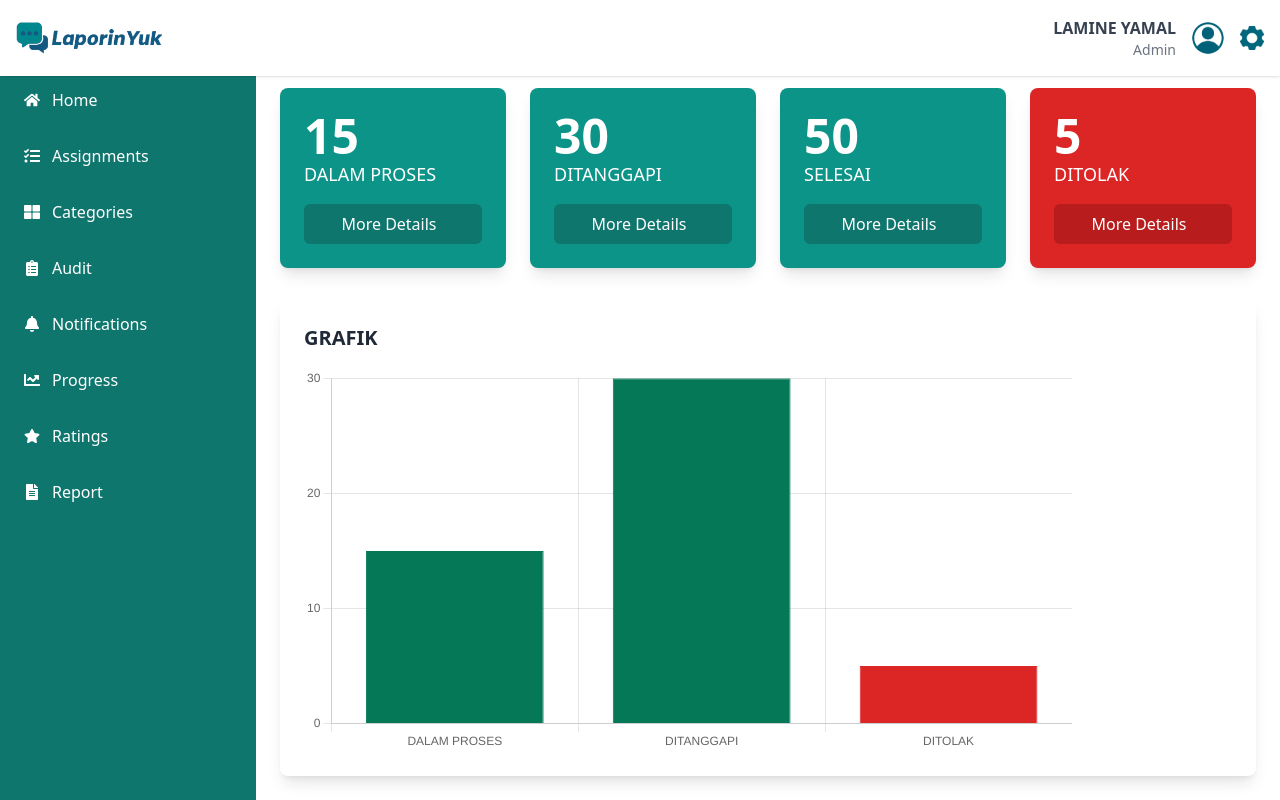
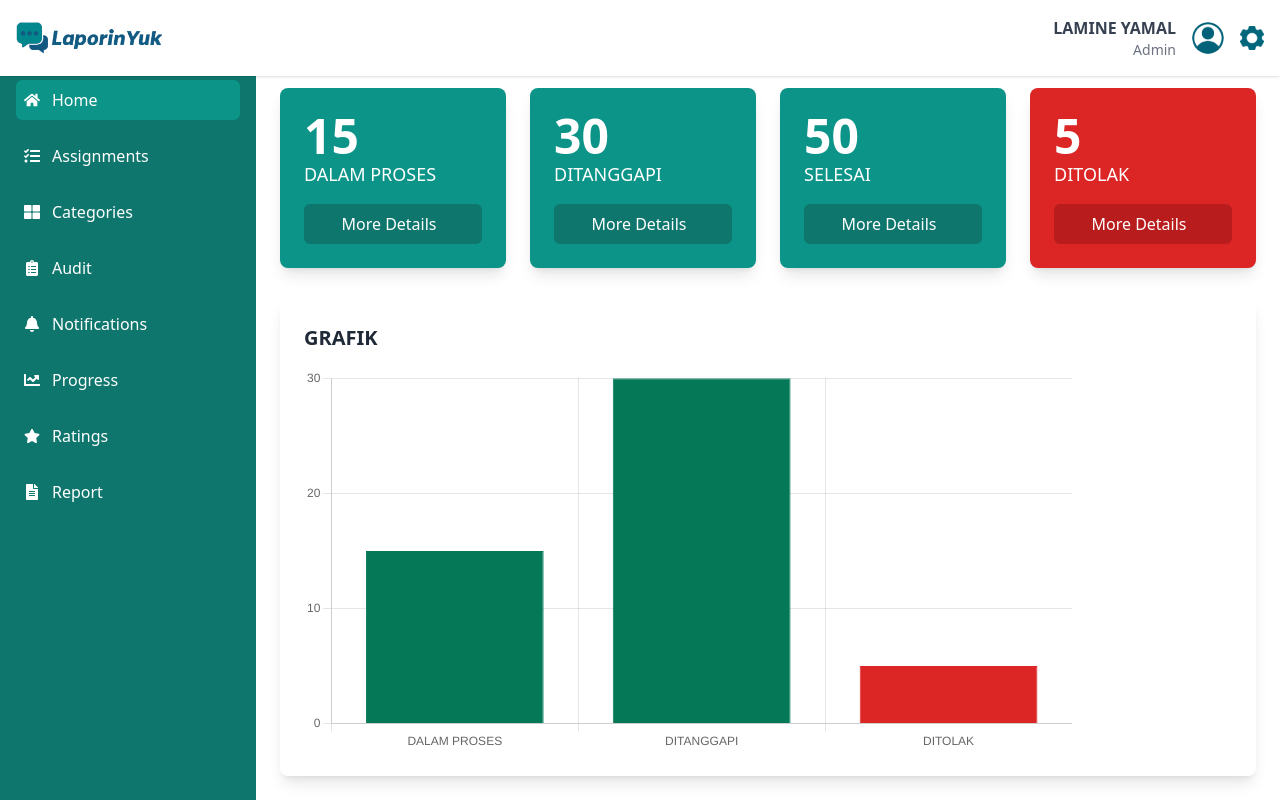
Before and after one commit to thedutas80/INFRAFIX-FE, a React (Vite) app: page /dashboard in a window 1280 px wide. Built offline with nearby package versions, Linux system fonts and the light colour scheme.

Commit message:
fix: further adjustments to dashboard and sidebar navigation

```diff
--- a/src/components/layout/Sidebar.tsx
+++ b/src/components/layout/Sidebar.tsx
@@ -11,7 +11,7 @@ const Sidebar: React.FC<SidebarProps> = ({ isOpen, toggleSidebar }) => {
   const location = useLocation();
 
   const navItems = [
-    { name: 'Home', icon: FaHome, path: '/dashboard-home' },
+    { name: 'Home', icon: FaHome, path: '/dashboard' },
     { name: 'Assignments', icon: FaTasks, path: '/dashboard/assignments' },
     { name: 'Categories', icon: FaThLarge, path: '/dashboard/categories' },
     { name: 'Audit', icon: FaClipboardList, path: '/dashboard/audit' },
--- a/src/pages/Dashboard.tsx
+++ b/src/pages/Dashboard.tsx
@@ -60,7 +60,7 @@ const Dashboard: React.FC = () => {
     <div className="p-6 overflow-auto">
       <Outlet /> {/* This will render nested routes like Assignments, Categories, etc. */}
       {/* Only show dashboard specific content if no nested route is matched */}
-      {(location.pathname === '/dashboard' || location.pathname === '/dashboard-home') && (
+      {(location.pathname === '/dashboard' || location.pathname === '/dashboard') && (
         <>
           <div className="grid grid-cols-1 md:grid-cols-2 lg:grid-cols-4 gap-6 mb-8">
             {/* Card 1 */}
```
